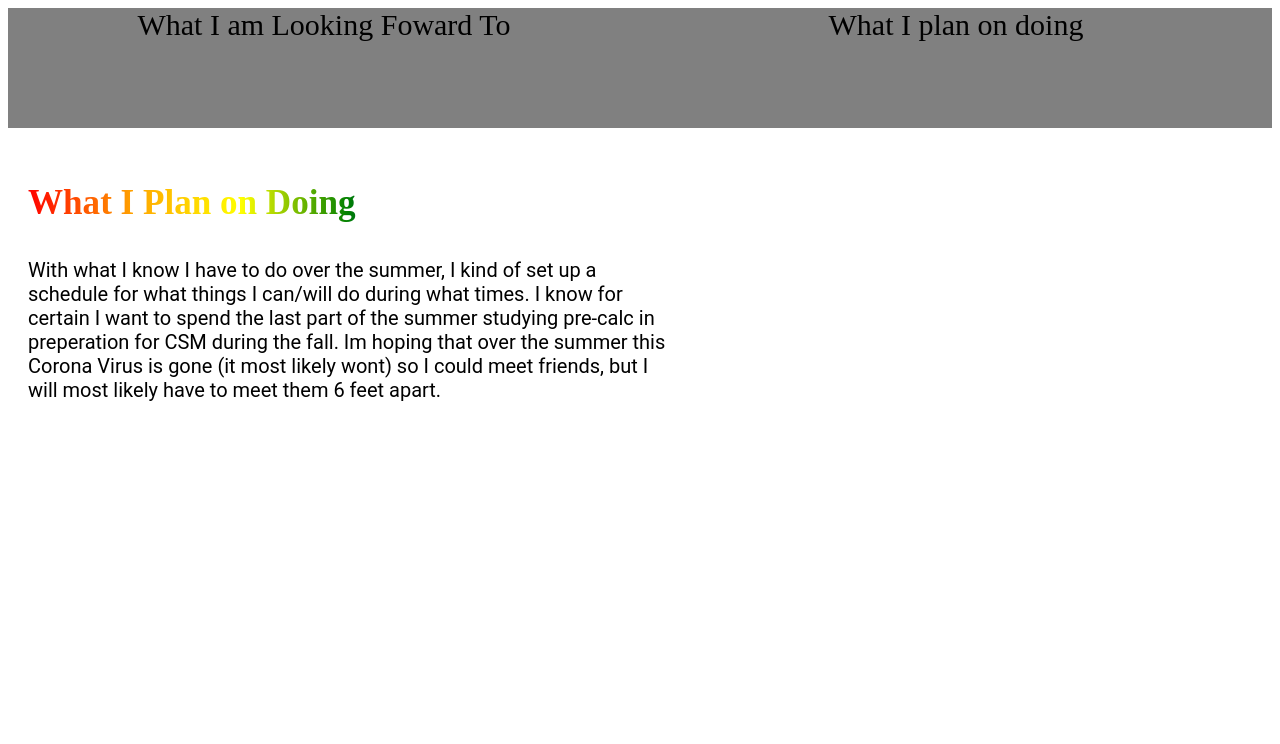
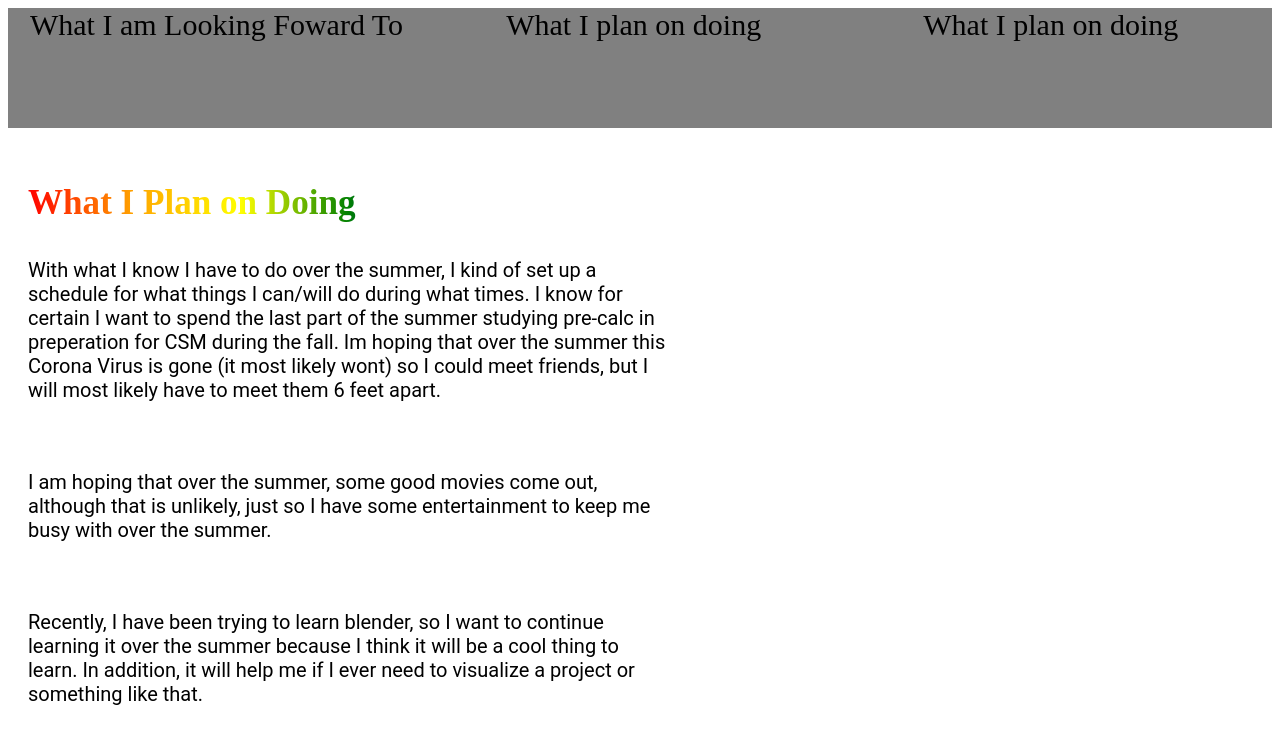
Before and after one commit to Joshua-Chin05/The-future, a plain HTML site: page Summer.html in a window 1280 px wide. Drawn offline with Linux system fonts and the light colour scheme.

Commit message:
adding more text and another page

```diff
--- a/LookingFoward.css
+++ b/LookingFoward.css
@@ -51,7 +51,7 @@ img {margin: 30px;
 }
 
 .navWrapper_1 {
-    width: 50%;
+    width: 33%;
     height: 100%;
     background: grey;
     text-align: center;
@@ -59,10 +59,18 @@ img {margin: 30px;
     font-size: 30px;
 }
 .navWrapper_2 {
-    width: 50%;
+    width: 33%;
     height: 100%;
     background: grey;
     text-align: center;
     color: black;
     font-size: 30px
 }
+.navWrapper_3 {
+    width: 33%;
+    height: 100%;
+    background: grey;
+    text-align: center;
+    color: black;
+    font-size: 30px
+}
--- a/Summer.html
+++ b/Summer.html
@@ -12,6 +12,7 @@
         <div class="navWrapper">
             <div onClick="window.location.href='index.html'" class="navWrapper_1">What I am Looking Foward To</div>
             <div onClick="window.location.href='Summer.html'" class="navWrapper_2">What I plan on doing </div>
+            <div onClick="window.location.href='Summer.html'" class="navWrapper_3">What I plan on doing </div>
    </div>
 </div>
 <div class="bodyWrapper">
@@ -24,5 +25,18 @@
              I know for certain I want to spend the last part of the summer studying pre-calc in preperation for CSM during the fall.
             Im hoping that over the summer this Corona Virus is gone (it most likely wont) so I could meet friends, but I will most likely have to
             meet them 6 feet apart.
-
         </p>
+        <br>
+        <br>
+        <p>
+            I am hoping that over the summer, some good movies come out, although that is unlikely, just so I have
+            some entertainment to keep me busy with over the summer.
+        </p>
+        <br>
+        <br>
+        <p>
+            Recently, I have been trying to learn blender,
+            so I want to continue learning it over the summer because I think it will be a cool thing to learn.
+            In addition, it will help me if I ever need to visualize a project or something like that.
+        </p>
+    </body>
```
Also changed, not shown: index.html (+2 -0 lines), next-year.html (added, +23 -0 lines), next-year.txt (added).
